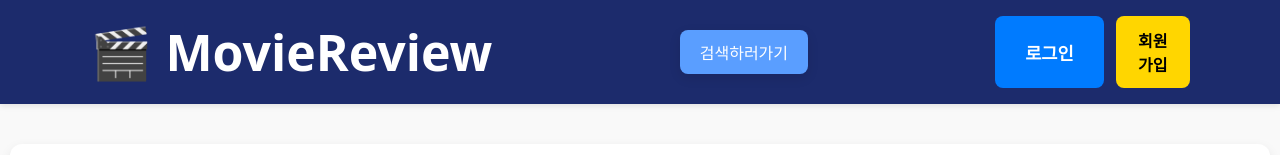
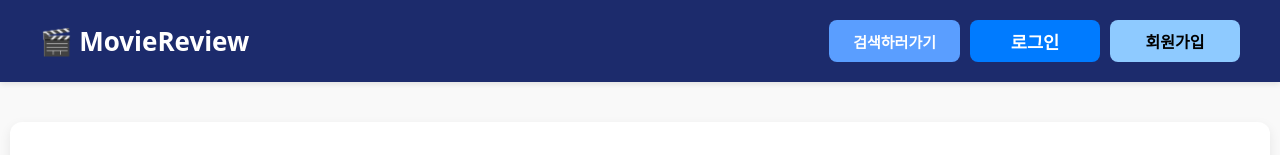
Before and after one commit to jsh10521/Hack_2_FE, a React (Vite) app in the folder mainvite/: page / in a window 1280 px wide. Shown: the top 155 px of the page. Built offline with nearby package versions, Linux system fonts and the light colour scheme; no server answers.

Commit message:
최종완료본

```diff
--- a/mainvite/src/Home/Navbar.css
+++ b/mainvite/src/Home/Navbar.css
@@ -1,122 +1,96 @@
 .navbar-header {
     background-color: #1c2b6c;
+    padding: 20px 0;
+    position: sticky;
+    top: 0;
+    z-index: 1000;
+    box-shadow: 0 2px 6px rgba(0, 0, 0, 0.1);
     color: white;
-    padding: 16px 0;
-    box-shadow: 0 2px 6px rgba(0, 0, 0, 0.1);
 }
 
 .navbar-container {
-    max-width: 1100px;
+    max-width: 1200px;
     margin: 0 auto;
-    padding: 0 20px;
+    padding: 0 24px;
+    display: flex;
+    align-items: center;
+    justify-content: space-between;
+    flex-wrap: nowrap;
+}
 
+.navbar-logo {
+    font-size: 26px;
+    font-weight: 700;
+    cursor: pointer;
     display: flex;
-    flex-direction: column;
-    gap: 16px;
-
-    justify-content: space-between;
     align-items: center;
 }
 
-@media (min-width: 768px) {
-    .navbar-container {
-        flex-direction: row;
-    }
-}
-
-.navbar-logo {
-    font-size: 50px;
-    font-weight: bold;
-}
-
 .navbar-search-wrapper {
-    flex: 1;
     display: flex;
-    justify-content: center;
-}
-
-.navbar-search-input {
-    width: 100%;
-    max-width: 400px;
-    padding: 8px 12px;
-    border-radius: 8px;
-    border: none;
-    font-size: 14px;
+    align-items: center;
+    margin-left: auto;
+    margin-right: 10px;
 }
 
 .navbar-auth-buttons {
     display: flex;
-    gap: 12px;
+    align-items: center;
+    gap: 10px;
+}
+
+.navbar-search-button,
+.login-button,
+.signup-button,
+.logout-button {
+    height: 42px;
+    min-width: 130px;
+    padding: 0 24px;
+    font-size: 15px;
+    font-weight: 600;
+    border-radius: 8px;
+    border: none;
+    cursor: pointer;
+    display: flex;
+    align-items: center;
     justify-content: center;
+    transition: background-color 0.2s ease;
+    white-space: nowrap;
+}
+
+.navbar-search-button {
+    background-color: #5a9eff;
+    color: white;
+}
+.navbar-search-button:hover {
+    background-color: #3f87e0;
 }
 
 .login-button {
-    background-color: white;
-    color: #1c2b6c;
-    padding: 8px 16px;
-    border-radius: 6px;
-    font-weight: 600;
-    font-size: 13px;
+    background-color: #007bff;
+    color: white;
+}
+.login-button:hover {
+    background-color: #005ec2;
 }
 
 .signup-button {
-    background-color: #ffd600;
-    color: black;
-    padding: 8px 16px;
-    border-radius: 6px;
-    font-weight: 600;
-    font-size: 13px;
+    background-color: #8ecaff;
+    color: #1c2b6c;
+}
+.signup-button:hover {
+    background-color: #6db8ff;
 }
 
-.login-button:hover {
-    background-color: #f0f0f0;
+.logout-button {
+    background-color: #f06262;
+    color: white;
+}
+.logout-button:hover {
+    background-color: #d94444;
 }
 
-.signup-button:hover {
-    background-color: #ffcf00;
+.navbar-username {
+    font-size: 15px;
+    color: white;
 }
-
-.navbar-search-wrapper {
-    flex-grow: 1;
-    display: flex;
-    justify-content: center;
-    padding: 0 50px;
-}
-
-.navbar-search-input {
-    width: 100%;
-    max-width: 500px;
-    padding: 8px 15px;
-    border: 1px solid #ccc;
-    border-radius: 20px 0 0 20px;
-    border-right: none;
-    font-size: 1rem;
-}
-
-.navbar-search-input:focus {
-    outline: none;
-    border-color: #007bff;
-}
-
-.navbar-search-button {
-  background-color: #5a9eff;         /* 시네마 느낌 나는 파란색 */
-  color: white;
-  border: none;
-  border-radius: 8px;
-  padding: 10px 20px;
-  font-size: 16px;
-  font-weight: 500;
-  cursor: pointer;
-  transition: background-color 0.3s ease, transform 0.2s ease;
-  box-shadow: 0 4px 12px rgba(0, 0, 0, 0.1);
-}
-
-.navbar-search-button:hover {
-  background-color: #417de0;
-  transform: translateY(-2px);
-}
-
-.navbar-search-button:active {
-  transform: scale(0.98);
-  background-color: #3a72cc;
-}
--- a/mainvite/src/Home/PopularMovies.css
+++ b/mainvite/src/Home/PopularMovies.css
@@ -8,12 +8,12 @@
     min-height: 100vh;
     background: linear-gradient(to bottom, #e7effe, white);
     color: #333;
-    padding-bottom: 60px; /* 하단 여유 공간 */
+    padding-bottom: 60px;
 }
 
 .content {
     max-width: 1100px;
-    margin: 40px auto 0 auto; /* 위 여백 추가 + 중앙 정렬 */
+    margin: 40px auto 0 auto;
     padding: 40px 20px;
 }
 
@@ -30,7 +30,7 @@
 
 .movie-grid {
     display: grid;
-    justify-content: center; /* 좌우 가운데 정렬 */
+    justify-content: center;
     grid-template-columns: repeat(auto-fill, minmax(220px, 1fr));
     gap: 24px;
 }
--- a/mainvite/src/index.css
+++ b/mainvite/src/index.css
@@ -6,7 +6,6 @@ body {
     color: #333;
 }
 
-/* 기본 태그 리셋 */
 h1,
 h2,
 h3,
--- a/mainvite/src/routes/detail_list.css
+++ b/mainvite/src/routes/detail_list.css
@@ -1,4 +1,3 @@
-/* --- 영화 정보 레이아웃 --- */
 .detail-page-wrapper {
     padding: 40px 20px;
     background-color: #f0f2f5;
@@ -79,7 +78,6 @@
     color: #444;
 }
 
-/* 별점 스타일 */
 .star-rating {
     display: flex;
     align-items: center;
@@ -100,7 +98,6 @@
     font-weight: bold;
 }
 
-/* --- 코멘트 섹션 --- */
 .comment-section-wrapper {
     max-width: 1000px;
     margin: 40px auto 0;
@@ -191,7 +188,6 @@
     padding: 20px;
 }
 
-/* --- 에러 페이지 --- */
 .error-container {
     text-align: center;
     padding: 100px 20px;
@@ -228,7 +224,7 @@
   flex-wrap: wrap;
   gap: 20px;
   padding-bottom: 10px;
-  width: 100%; /* 가로 정렬이 잘 되도록 너비 설정 */
+  width: 100%;
 }
 
 .actor-list::-webkit-scrollbar {
--- a/mainvite/src/routes/login.css
+++ b/mainvite/src/routes/login.css
@@ -36,7 +36,7 @@
     border: 1px solid #ccc;
     border-radius: 8px;
     font-size: 1rem;
-    box-sizing: border-box; /* Ensures padding doesn't affect width */
+    box-sizing: border-box;
 }
 
 .login-button {
--- a/mainvite/src/routes/popular_list.css
+++ b/mainvite/src/routes/popular_list.css
@@ -17,7 +17,6 @@
 
 .popular-movies-container {
     display: grid;
-    /* 한 줄에 6개의 아이템을 표시, 창 크기가 작아지면 자동으로 조절 */
     grid-template-columns: repeat(auto-fit, minmax(150px, 1fr));
     gap: 25px;
 }
--- a/mainvite/src/routes/popular_list.jsx
+++ b/mainvite/src/routes/popular_list.jsx
@@ -7,7 +7,7 @@ export default function PopularList() {
     const [popularMovies, setPopularMovies] = useState([]);
 
     useEffect(() => {
-        fetch('/movies')
+        fetch('/movies/')
             .then(res => res.json())
             .then(data => {
                 const topMovies = data.slice(0, 3);
--- a/mainvite/src/routes/search.jsx
+++ b/mainvite/src/routes/search.jsx
@@ -8,7 +8,6 @@ export default function SearchPage() {
   const [isLoading, setIsLoading] = useState(true);
   const navigate = useNavigate();
 
-  // 영화 전체 목록 가져오기
   useEffect(() => {
     fetch("/movies/")
       .then((res) => res.json())
@@ -22,7 +21,6 @@ export default function SearchPage() {
       });
   }, []);
 
-  // 검색 필터
   const filteredMovies = movies.filter((movie) => {
     const term = searchTerm.toLowerCase();
     return (
```
